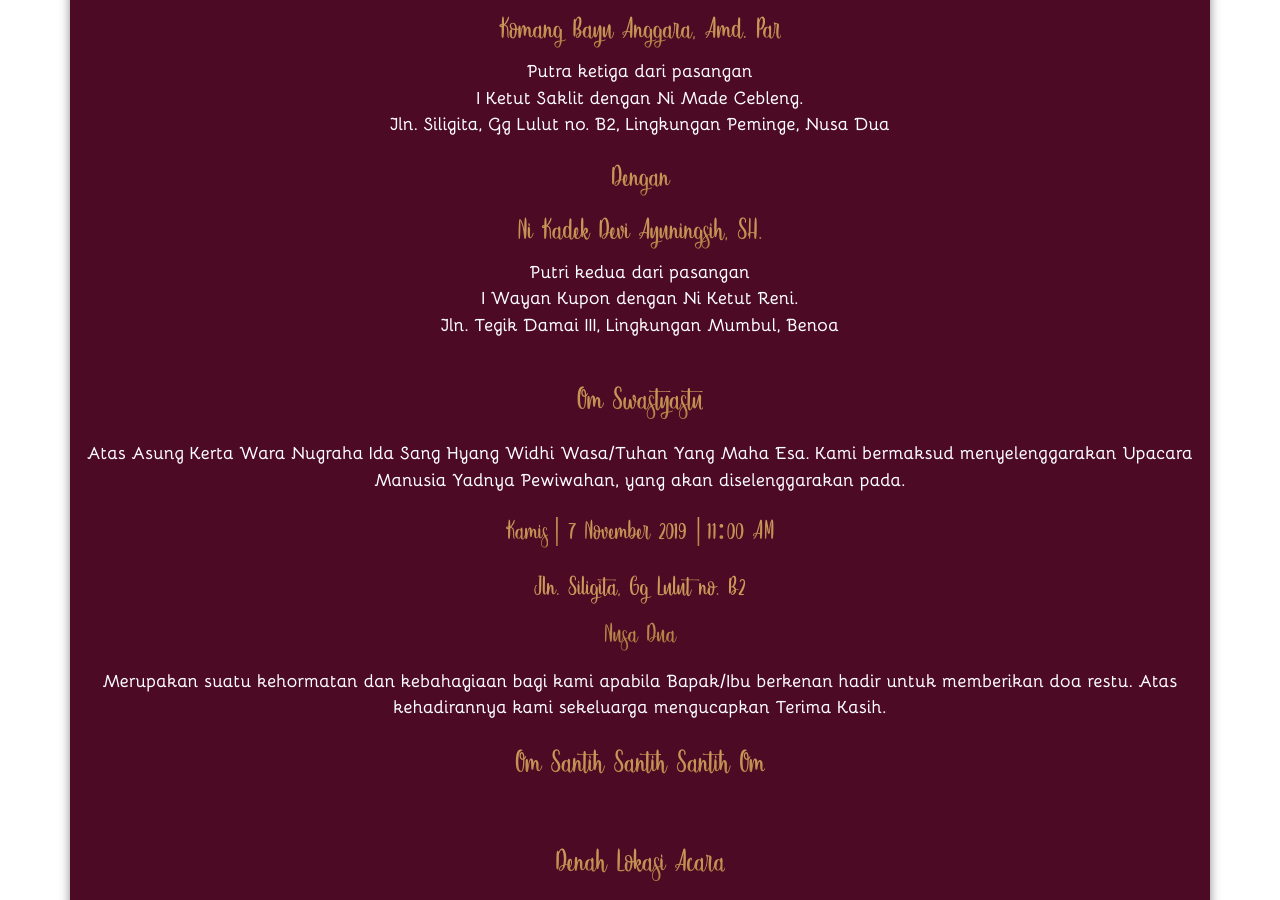
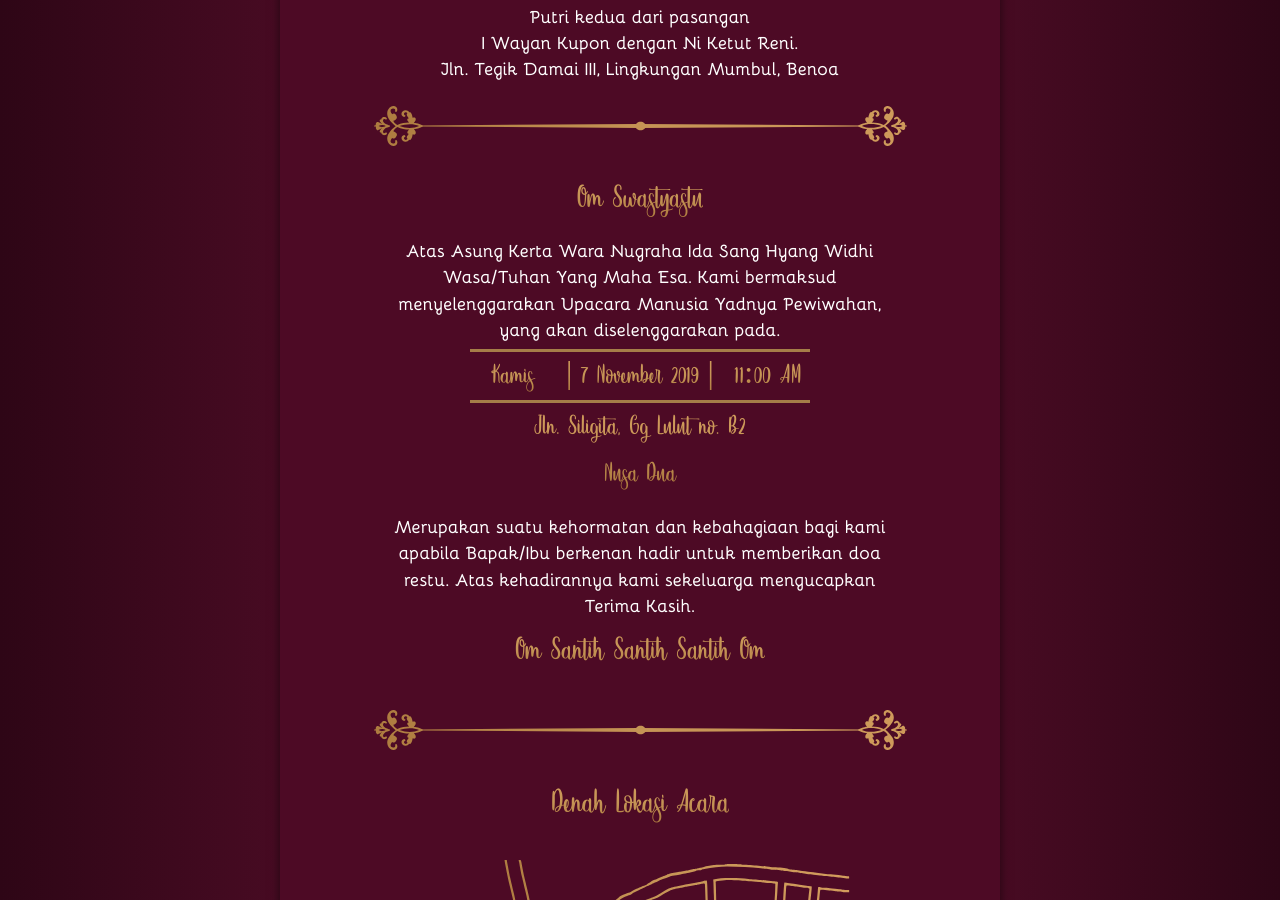
Before and after one commit to dwiva12/dwiva12.github.io, a plain HTML site: page balem-devi/wedding.html in a window 1280 px wide. Shown: the part 857-1757 px from the top of the page. Drawn offline with nearby package versions, Linux system fonts and the light colour scheme.

Commit message:
section-divider

```diff
--- a/balem-devi/wedding.html
+++ b/balem-devi/wedding.html
@@ -34,10 +34,18 @@
   }
 
   body {
-    font-family: 'bellota-bold';
+    font-family: 'bellota-bold', 'arial', 'helvetica', 'sans-serif';
     font-size: 1.1em;
     color: white;
     text-align: center;
+    background: -webkit-linear-gradient(0deg, #2e0616, #681133, #2e0616);
+  }
+
+  .container {
+    padding: 0 !important;
+    background-color: #4d0a25;
+    box-shadow: 0px 0px 10px #0008;
+    max-width: 720px;
   }
 
   .content {
@@ -46,71 +54,99 @@
 
   .gold {
     background: -webkit-linear-gradient(90deg, #a37136, #c59455, #d39d5d);
-  }
-
-  #judul label {
     font-family:'Sweet Hipster Regular';
     font-weight:normal;
     font-size:2.2em;
-    line-height: 1em;
     background-clip: text;
     -webkit-background-clip: text;
     -webkit-text-fill-color: transparent;
   }
 
-  #bio label {
-    font-family:'Sweet Hipster Regular';
-    font-weight:normal;
-    font-size:2em;
-    background-clip: text;
-    -webkit-background-clip: text;
-    -webkit-text-fill-color: transparent;
-    margin-bottom: 0;
+  #judul label {
+    font-size:2.2em;
+    line-height: 1em;
   }
 
-  #waktu-tempat label {
-    font-family:'Sweet Hipster Regular';
-    font-weight:normal;
+  #bio label {
+    font-size:2em;
+  }
+
+  .time-location {
+    margin: 0.4em auto 0.4em auto;
+    max-width: 340px;
+  }
+
+  .time-location label {
     font-size:1.8em;
-    background-clip: text;
-    -webkit-background-clip: text;
-    -webkit-text-fill-color: transparent;
   }
 
   #salam-pembuka label {
-    font-family:'Sweet Hipster Regular';
-    font-weight:normal;
     font-size:2.1em;
-    background-clip: text;
-    -webkit-background-clip: text;
-    -webkit-text-fill-color: transparent;
   }
 
   #salam-penutup label {
-    font-family:'Sweet Hipster Regular';
-    font-weight:normal;
     font-size:2.1em;
-    background-clip: text;
-    -webkit-background-clip: text;
-    -webkit-text-fill-color: transparent;
+  }
+
+  #pembuka p {
+    max-width: 520px;
+    margin: auto;
+  }
+
+  #penutup p {
+    max-width: 520px;
+    margin: auto;
   }
 
   .carousel-caption h3 {
     text-shadow: 0px 2px 4px #00000088;
   }
+
+  .time {
+    border-top: 3px solid #a57d48;
+    border-bottom: 3px solid #a57d48;
+  }
+
+  .time label {
+    display:inline-table;
+    /* height: 48px; */
+    text-align: center;
+    margin: 0;
+  }
+
+  .time .left {
+    width: 22%;
+  }
+
+  .time .center {
+    width: 50%;
+  }
+
+  .time .right {
+    width: 22%;
+  }
+
+  .section-divider {
+    height: 40px;
+    margin: 24px 0;
+    background-image: url("images/section-divider.svg");
+    background-position: center;
+    background-size: contain;
+    background-repeat: no-repeat;
+  }
+
   </style>
 </head>
 <body>
-
-<div class="container" style="padding: 0 !important; background-color: #4d0a25; box-shadow: 0px 0px 10px #888888;">
+  <div class="container">
     <!--Carousel Wrapper-->
-  <div id="carousel-example-2" class="carousel slide carousel-fade" data-ride="carousel">
+    <div id="my-carousel" class="carousel slide carousel-fade lazy" data-ride="carousel">
       <!--Indicators-->
       <ol class="carousel-indicators">
-      <li data-target="#carousel-example-2" data-slide-to="0" class="active"></li>
-      <li data-target="#carousel-example-2" data-slide-to="1"></li>
-      <li data-target="#carousel-example-2" data-slide-to="2"></li>
-      <li data-target="#carousel-example-2" data-slide-to="3"></li>
+        <li data-target="#my-carousel" data-slide-to="0" class="active"></li>
+        <li data-target="#my-carousel" data-slide-to="1"></li>
+        <li data-target="#my-carousel" data-slide-to="2"></li>
+        <li data-target="#my-carousel" data-slide-to="3"></li>
       </ol>
       <!--/.Indicators-->
       <!--Slides-->
@@ -128,7 +164,7 @@
         <div class="carousel-item">
           <!--Mask color-->
           <div class="view">
-          <img class="d-block w-100" src="images/IMG-20191026-WA0001.jpg"
+            <img class="d-block w-100" data-src="images/IMG-20191026-WA0001.jpg"
               alt="Second slide">
             <div class="mask rgba-black-strong"></div>
           </div>
@@ -139,7 +175,7 @@
         <div class="carousel-item">
           <!--Mask color-->
           <div class="view">
-          <img class="d-block w-100" src="images/IMG-20191026-WA0002.jpg"
+            <img class="d-block w-100" data-src="images/IMG-20191026-WA0002.jpg"
               alt="Third slide">
             <div class="mask rgba-black-slight"></div>
           </div>
@@ -150,7 +186,7 @@
         <div class="carousel-item">
           <!--Mask color-->
           <div class="view">
-          <img class="d-block w-100" src="images/IMG-20191026-WA0003.jpg"
+            <img class="d-block w-100" data-src="images/IMG-20191026-WA0003.jpg"
               alt="Fourth slide">
             <div class="mask rgba-black-slight"></div>
           </div>
@@ -161,11 +197,11 @@
       </div>
       <!--/.Slides-->
       <!--Controls-->
-    <a class="carousel-control-prev" href="#carousel-example-2" role="button" data-slide="prev">
+      <a class="carousel-control-prev" href="#my-carousel" role="button" data-slide="prev">
         <span class="carousel-control-prev-icon" aria-hidden="true"></span>
         <span class="sr-only">Previous</span>
       </a>
-    <a class="carousel-control-next" href="#carousel-example-2" role="button" data-slide="next">
+      <a class="carousel-control-next" href="#my-carousel" role="button" data-slide="next">
         <span class="carousel-control-next-icon" aria-hidden="true"></span>
         <span class="sr-only">Next</span>
       </a>
@@ -206,7 +242,9 @@
         </div>
       </div>
 
-    <div id="salam-pembuka" style="margin-top: 2em;">
+      <div class="section-divider"></div>
+
+      <div id="salam-pembuka">
           <label class="gold">Om Swastyastu</label>
       </div>
       <div id="pembuka" style="margin-top: 0.2em; margin-bottom: 0.2em;">
@@ -215,14 +253,18 @@
           </p>
       </div>
 
-    <div id="waktu-tempat" style="margin-top: 0.4em; margin-bottom: 0.4em;">
-      <label for="day" class="gold">Kamis </label>
-      <label for="date" class="gold">| 7 November 2019 | </label>
-      <label for="time" class="gold">11:00 AM</label>
-      <label for="location" class="gold" style="display: block; text-align: center;">
+      <div class="time-location">
+        <div class="time">
+          <label for="day" class="left gold">Kamis</label>
+          <label for="date" class="center gold">| 7 November 2019 |</label>
+          <label for="time" class="right gold">11:00 AM</label>
+        </div>
+        <div class="location">
+          <label for="location" class="gold" style="text-align: center;">
             Jln. Siligita, Gg Lulut no. B2 <br>
             Nusa Dua
           </label>
+        </div>
       </div>
 
       <div id="penutup" style="margin-top: 0.2em; margin-bottom: 0.2em;">
@@ -231,16 +273,18 @@
           </p>
       </div>
 
-    <div id="salam-penutup" style=" margin-bottom: 2em;">
+      <div id="salam-penutup">
           <label class="gold">Om Santih Santih Santih Om</label>
       </div>
 
-    <div id="salam-penutup" style=" margin-top: 2em; margin-bottom: 10px;">
+      <div class="section-divider"></div>
+
+      <div style="margin-bottom: 20px;">
         <label class="gold">Denah Lokasi Acara</label>
       </div>
 
       <div>
-      <img src="images/maps.svg" style="width: 100%; max-width: 420px;"/>
+        <img src="images/maps.svg" style="width: 90%; max-width: 420px;"/>
       </div>
       <div id="maps" style="margin-top: 2em; margin-bottom: 2em;">
         <a href="https://www.google.com/maps?q=-8.806192398071289,115.21941375732422&z=17&hl=en" style="display: block; text-align: center; color: white; text-decoration: none;">
@@ -248,8 +292,21 @@
           Buka Google Maps
         </a>
       </div>
+
+      <div class="section-divider"></div>
     </div>
   </div>
-
+  <script language="javascript">
+    $(function() {
+      console.log("funfunfun");
+      return $(".carousel.lazy").on("slide.bs.carousel", function(event) {
+        console.log("slide");
+        var lazy;
+        lazy = $(event.relatedTarget).find("img[data-src]");
+        lazy.attr("src", lazy.data("src"));
+        lazy.removeAttr("data-src");
+      });
+    });
+  </script>
 </body>
 </html>
```
Also changed, not shown: balem-devi/images/section-divider.svg (added). Lines whose indentation alone changed are shown as unchanged.
